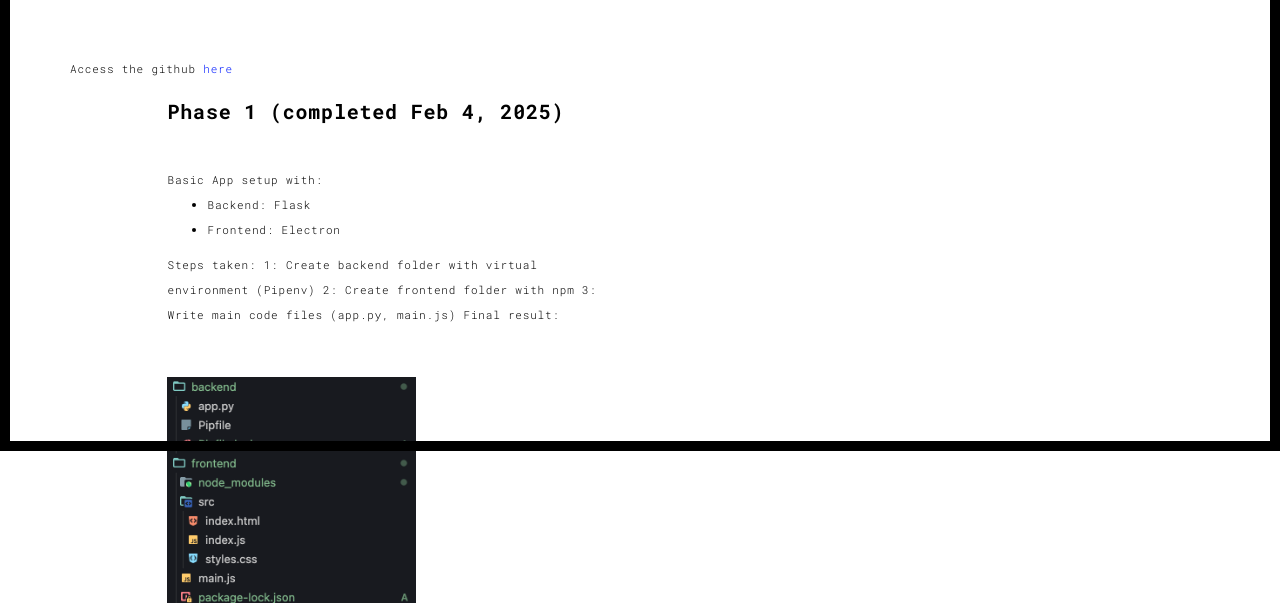
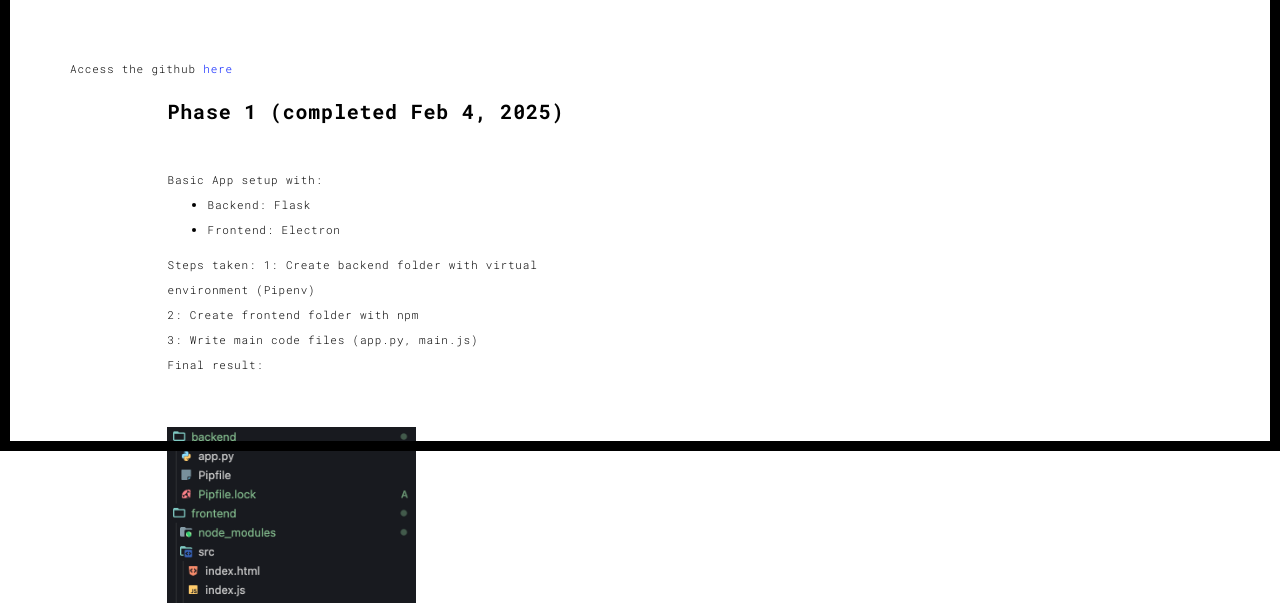
Before and after one commit to pbansal426/pbansal426.github.io, a plain HTML site: page streamline.html in a window 1280 px wide. Shown: the part 349-952 px from the top of the page. Drawn offline with Linux system fonts and the light colour scheme.

Commit message:
Added Break tags for lists

```diff
--- a/streamline.html
+++ b/streamline.html
@@ -73,9 +73,9 @@
                   </ul>
                   </h3></strong>
                   Steps taken:
-                  1: Create backend folder with virtual environment (Pipenv)
-                  2: Create frontend folder with npm
-                  3: Write main code files (app.py, main.js)
+                  1: Create backend folder with virtual environment (Pipenv) <br>
+                  2: Create frontend folder with npm<br>
+                  3: Write main code files (app.py, main.js)<br>
                   Final result:
                   <br><br><br>
                   <img src="assets/images/Phase1Files.png" alt="Description of image" style="width: auto; height: 300px;"/>
```
